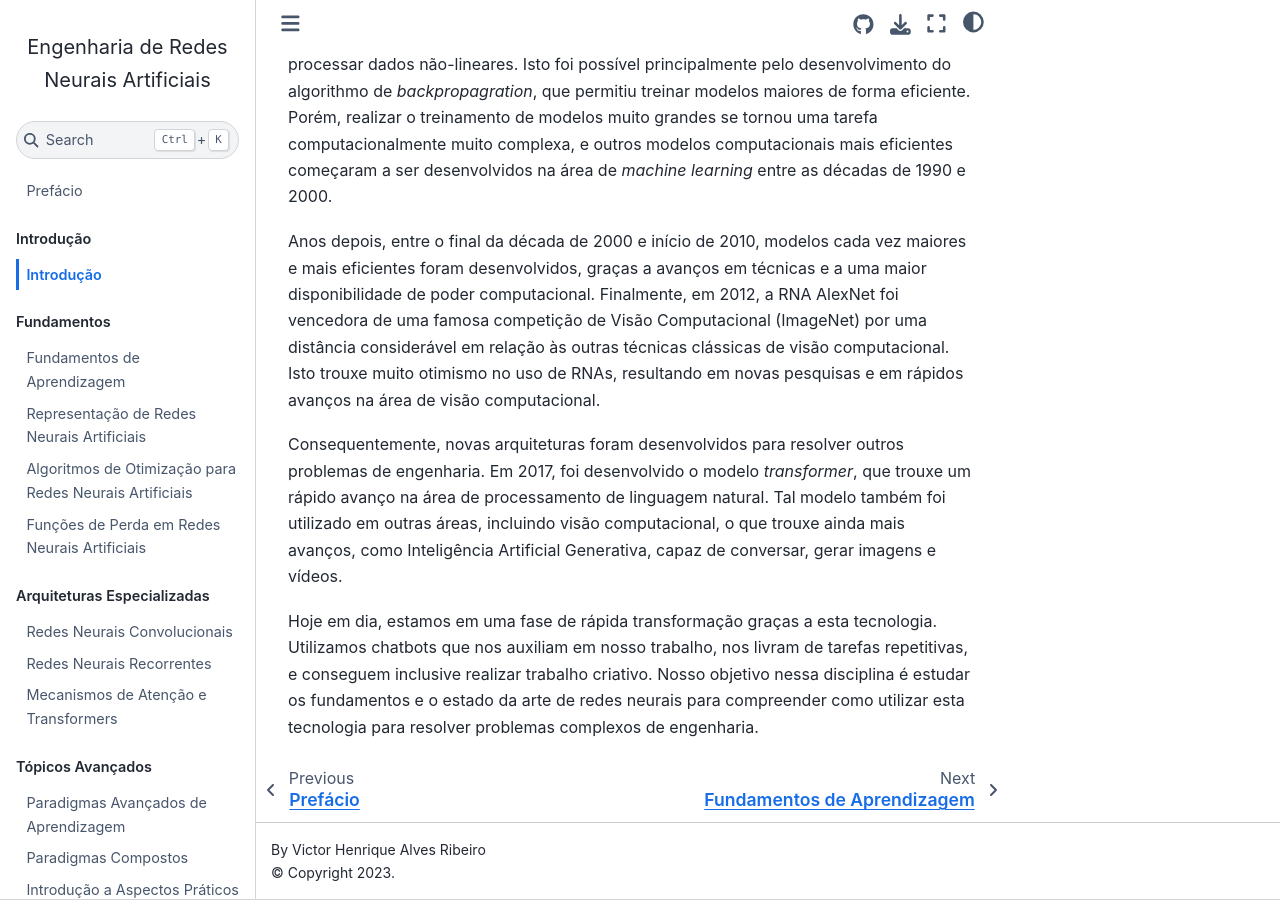
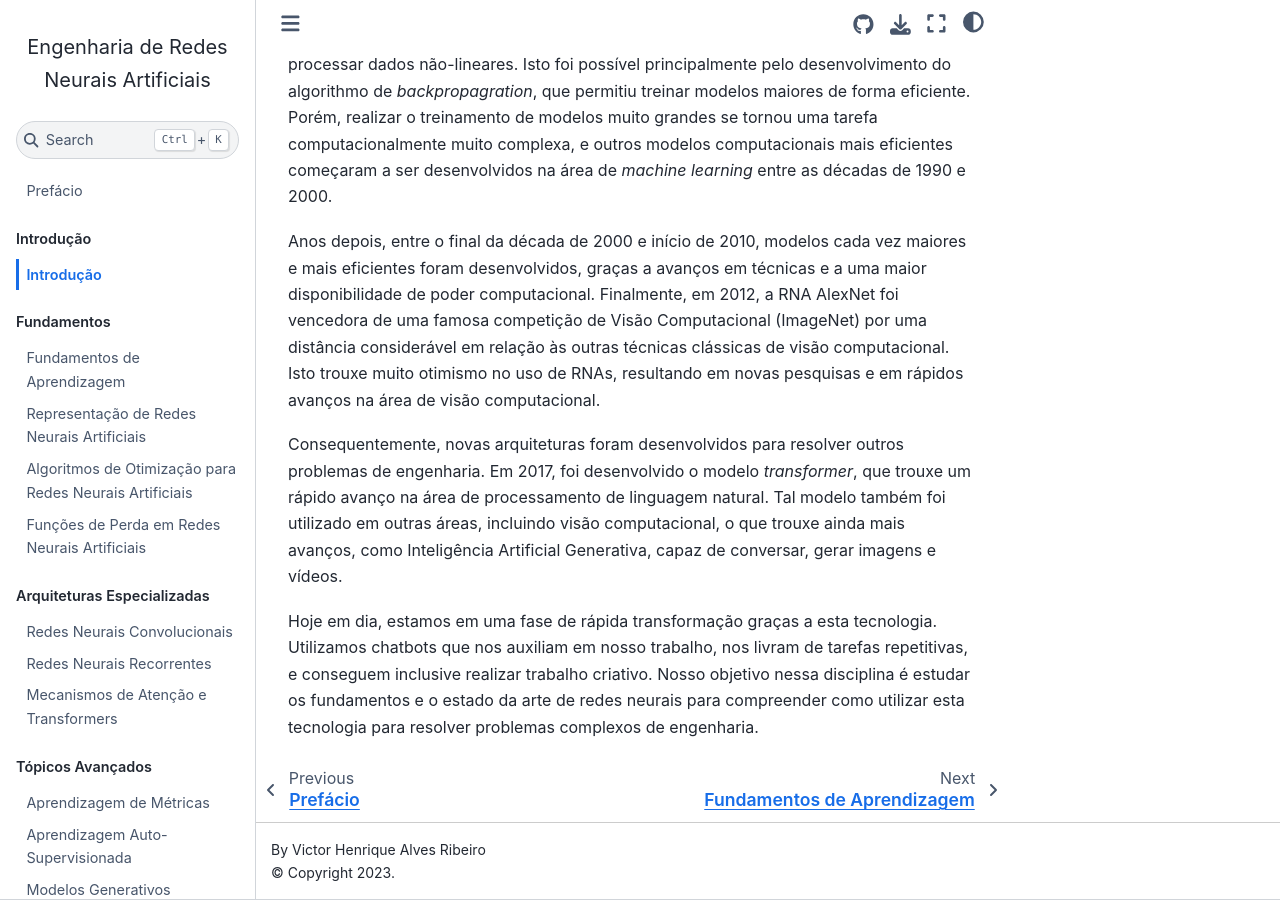
Before and after one commit to vhrique/anne_ptbr, a Jupyter Book: the page built from 00b_Introducao.md, in a window 1280 px wide and 900 px high, scrolled down 516 px. Built offline with Jupyter Book 1.0.4 settings and Sphinx 7.4.7 and the Sphinx Book theme 1.1.4, drawn with Linux system fonts in a browser that asks for light colours.

Commit message:
Update _toc.yml

```diff
--- a/_toc.yml
+++ b/_toc.yml
@@ -20,7 +20,9 @@ parts:
     - file: 04b_Transformers
   - caption: Tópicos Avançados
     chapters:
-    - file: 05_Paradigmas_Avancados
+    - file: 05a_Aprendizagem_de_Metricas
+    - file: 05b_Aprendizagem_Auto_Supervisionado
+    - file: 05c_Modelos_Generativos
     - file: 06_Paradigmas_Compostos
     - file: 07_Aspectos_Praticos
     - file: 08a_Novas_Fronteiras
```
